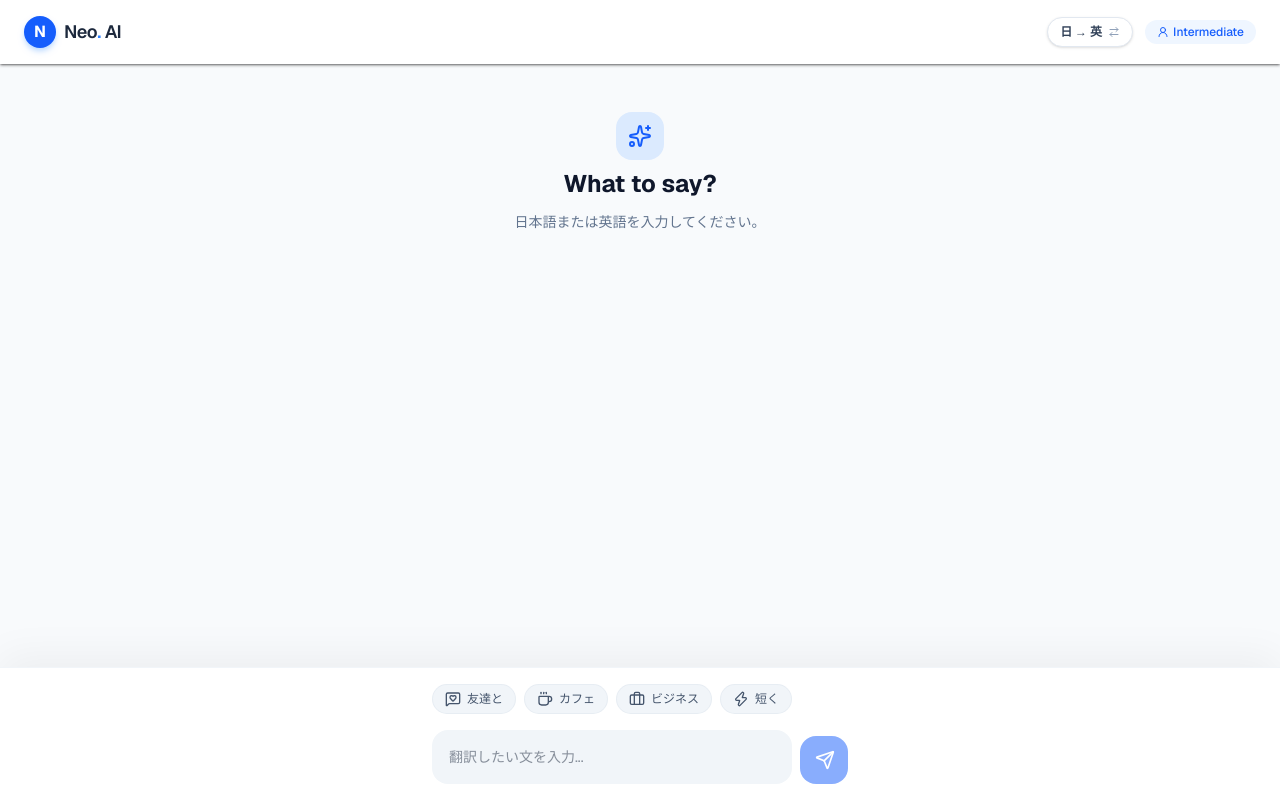
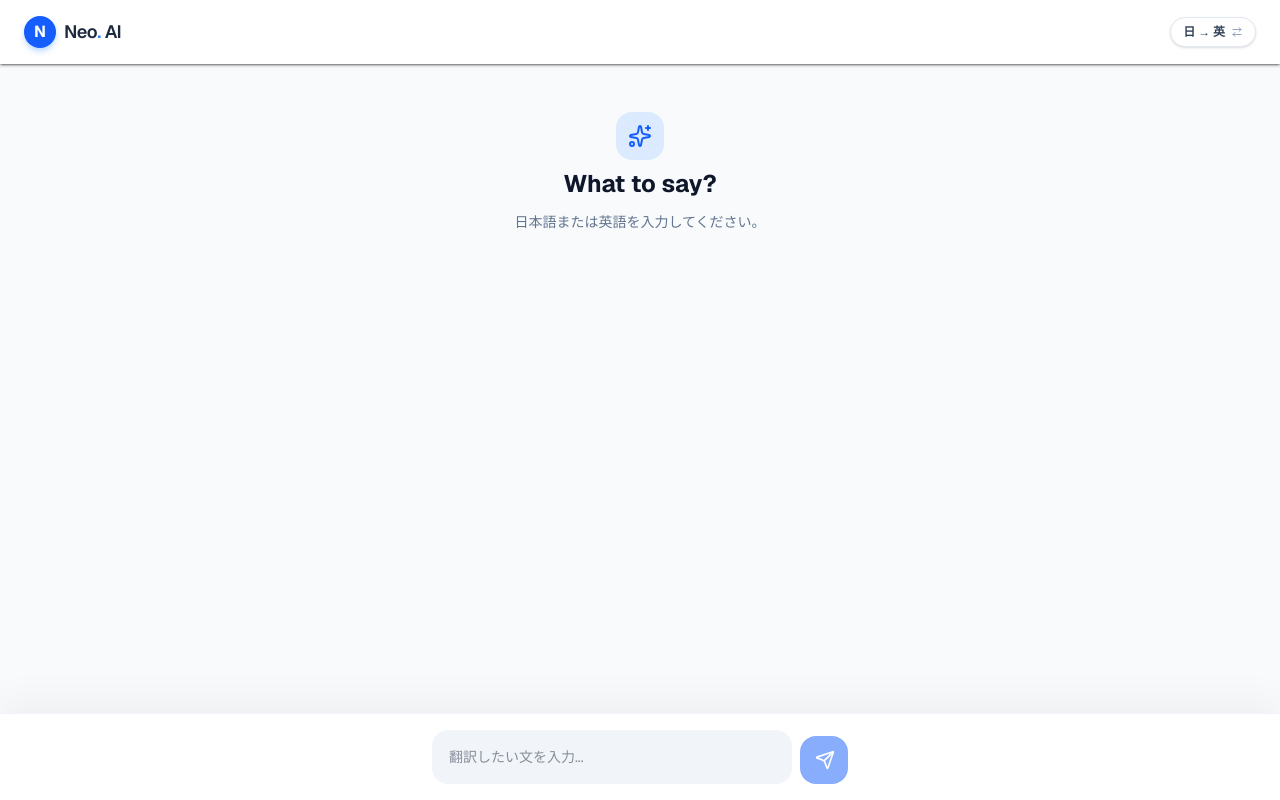
Before and after one commit to Minimalist-00/en-jp-translation, a Next.js app: page / in a window 1280 px wide. Built offline with nearby package versions, Linux system fonts and the light colour scheme.

Commit message:
delete: 右上のボタンを削除

```diff
--- a/src/app/api/chat/route.ts
+++ b/src/app/api/chat/route.ts
@@ -9,7 +9,6 @@ Neo専用の英語メンター兼、通信量節約型の超高速翻訳機。
 
 # Context
 - ユーザー名: Neo
-- 現在の英語レベル: Intermediate (CEFR B1-B2程度)
 - 滞在環境: セブ島（フィリピン）→ バンクーバー（カナダ）予定
 - 目標: 自然でスマートな表現を身につけつつ、現場で詰まらないこと。
 
--- a/src/app/page.tsx
+++ b/src/app/page.tsx
@@ -1,7 +1,7 @@
 'use client';
 
 import { useState, useRef, useEffect } from 'react';
-import { Send, Sparkles, Zap, Coffee, Briefcase, MessageSquareHeart, UserRound, ArrowRightLeft } from 'lucide-react';
+import { Send, Sparkles, UserRound, ArrowRightLeft } from 'lucide-react';
 
 export default function Home() {
   const [messages, setMessages] = useState<{ role: string, content: string }[]>([]);
@@ -9,7 +9,6 @@ export default function Home() {
   const [isLoading, setIsLoading] = useState(false);
   const [mode, setMode] = useState<'ja-en' | 'en-ja'>('ja-en');
 
-  const [activeContext, setActiveContext] = useState<string>('');
   const textareaRef = useRef<HTMLTextAreaElement>(null);
 
   // Auto-resize textarea
@@ -20,12 +19,7 @@ export default function Home() {
     }
   }, [input]);
 
-  const contexts = [
-    { id: 'casual', label: '友達と', icon: <MessageSquareHeart className="w-4 h-4" /> },
-    { id: 'cafe', label: 'カフェ', icon: <Coffee className="w-4 h-4" /> },
-    { id: 'business', label: 'ビジネス', icon: <Briefcase className="w-4 h-4" /> },
-    { id: 'short', label: '短く', icon: <Zap className="w-4 h-4" /> },
-  ];
+
 
   const onSubmit = async (e: React.FormEvent<HTMLFormElement>) => {
     e.preventDefault();
@@ -35,7 +29,7 @@ export default function Home() {
     setInput('');
     setIsLoading(true);
 
-    const activeContextLabel = activeContext !== '' ? contexts.find(c => c.id === activeContext)?.label : null;
+
     const newMessages = [{ role: 'user', content: userText }];
     setMessages(newMessages);
 
@@ -45,7 +39,6 @@ export default function Home() {
         headers: { 'Content-Type': 'application/json' },
         body: JSON.stringify({
           messages: newMessages,
-          context: activeContextLabel,
           mode: mode
         }),
       });
@@ -108,10 +101,7 @@ export default function Home() {
             <ArrowRightLeft className="w-3 h-3 text-slate-400" />
           </button>
 
-          <div className="rounded-full px-3 py-1 bg-blue-50 text-blue-600 text-xs font-medium flex items-center gap-1">
-            <UserRound className="w-3 h-3" />
-            Intermediate
-          </div>
+
         </div>
       </header>
 
@@ -170,24 +160,7 @@ export default function Home() {
       <div className="fixed bottom-0 left-0 right-0 bg-white shadow-[0_-10px_40px_rgba(0,0,0,0.05)] border-t border-slate-100 z-20 pb-safe">
         <div className="max-w-md mx-auto p-4">
 
-          {/* Context Selectors */}
-          <div className="flex gap-2 overflow-x-auto pb-3 mb-1 no-scrollbar -mx-4 px-4 snap-x">
-            {contexts.map((ctx) => (
-              <button
-                key={ctx.id}
-                type="button"
-                onClick={() => setActiveContext(ctx.id === activeContext ? '' : ctx.id)}
-                className={`flex-shrink-0 snap-center flex items-center gap-1.5 rounded-full px-3 py-1.5 text-xs font-medium transition-all duration-200 ${
-                  activeContext === ctx.id
-                    ? 'bg-blue-600 text-white shadow-md shadow-blue-200'
-                    : 'bg-slate-100 text-slate-600 border border-slate-200/60 hover:bg-slate-200'
-                }`}
-              >
-                {ctx.icon}
-                {ctx.label}
-              </button>
-            ))}
-          </div>
+
 
           <form onSubmit={onSubmit} className="flex gap-2 items-end">
             <div className="bg-slate-100 rounded-2xl flex-1 flex items-center px-4 py-1.5 border border-transparent focus-within:border-blue-400 focus-within:bg-white focus-within:ring-4 focus-within:ring-blue-100 transition-all duration-200">
```
Also changed, not shown: 1 other file (tests, documents, lock files or other folders).
